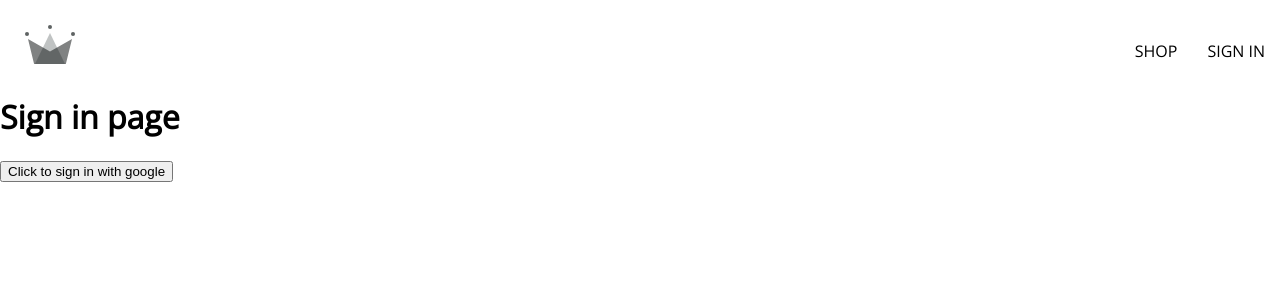
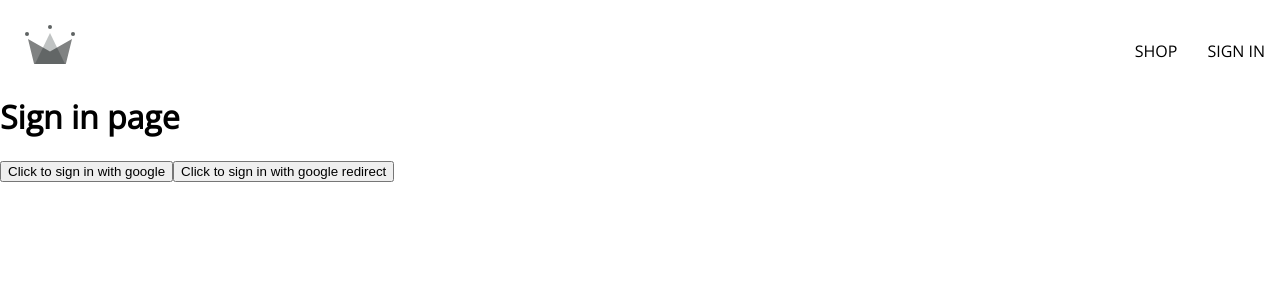
Before and after one commit to RyadC/clothing, a React (Create React App) app: page /sign-in in a window 1280 px wide. Shown: the top 300 px of the page. Built offline with nearby package versions, Linux system fonts and the light colour scheme.

Commit message:
Finished lecon-18

```diff
--- a/src/routes/sign-in/sign-in.routes-component.jsx
+++ b/src/routes/sign-in/sign-in.routes-component.jsx
@@ -1,21 +1,37 @@
-import { signInWithGooglePopup, createUserDocumentFromAuth } from "../../utils/firebase/firebase.utils";
+import { useEffect } from "react";
+import { getRedirectResult } from "firebase/auth";
+import { auth, createUserDocumentFromAuth, signInWithGooglePopup, signInWithGoogleRedirect  } from "../../utils/firebase/firebase.utils";
 
 
 const SignIn = () => {
+  useEffect(() => {
+    async function getResponseRedirect(){
+      const responseRedirect = await getRedirectResult(auth);
+      if(responseRedirect){
+        const userDocRef = await createUserDocumentFromAuth(responseRedirect.user);
+      }
+    }
+    getResponseRedirect();
+  }, []);
 
-  const logGoogleUser = async () => {
+  const logGoogleUserWithPopup = async () => {
     const { user } = await signInWithGooglePopup();
     console.log(user);
-
     const userDocRef = await createUserDocumentFromAuth(user);
   }
+
+  const logGoogleUserWithRedirect = async () => {
+    const { user } = await signInWithGoogleRedirect();
+    console.log(user);
+  };
+
+
 
   return (
     <div>
       <h1>Sign in page</h1>
-      <button onClick={logGoogleUser}>
-        Click to sign in with google
-      </button>
+      <button onClick={logGoogleUserWithPopup}>Click to sign in with google</button>
+      <button onClick={signInWithGoogleRedirect}>Click to sign in with google redirect</button>
     </div>
   )
 }
--- a/src/utils/firebase/firebase.utils.js
+++ b/src/utils/firebase/firebase.utils.js
@@ -1,6 +1,6 @@
 // FIREBASE - Authentication
 import { initializeApp } from 'firebase/app';
-import { GoogleAuthProvider, getAuth, signInWithPopup } from "firebase/auth";
+import { GoogleAuthProvider, getAuth, signInWithPopup, signInWithRedirect } from "firebase/auth";
 
 // FIREBASE - Firestore (DB)
 import { getFirestore, doc, getDoc, setDoc } from 'firebase/firestore';
@@ -19,14 +19,16 @@ const firebaseConfig = {
 const firebaseApp = initializeApp(firebaseConfig);
 
 // Initialize the provider for the authentication
-const provider = new GoogleAuthProvider();
+const googleProvider = new GoogleAuthProvider();
 
-provider.setCustomParameters({
+googleProvider.setCustomParameters({
   prompt: 'select_account',
 })
 
 export const auth = getAuth();
-export const signInWithGooglePopup = () => signInWithPopup(auth, provider);
+
+export const signInWithGooglePopup = () => signInWithPopup(auth, googleProvider);
+export const signInWithGoogleRedirect = () => signInWithRedirect(auth, googleProvider);
 
 export const db = getFirestore();
 
```
